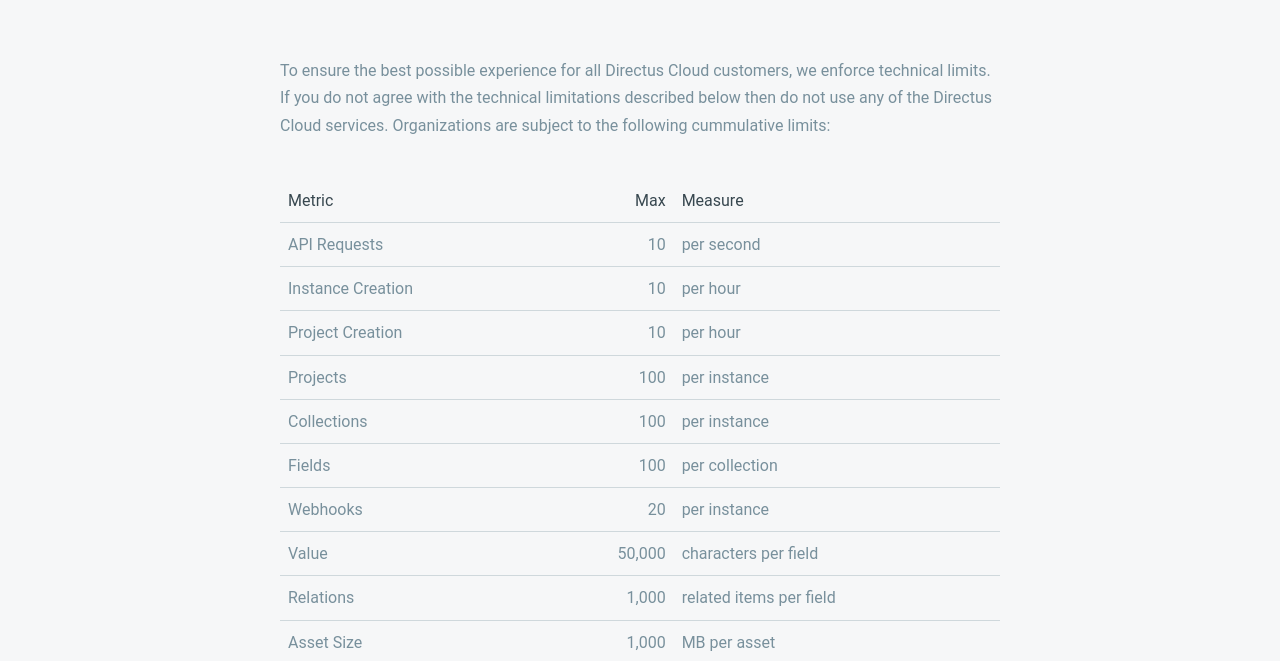
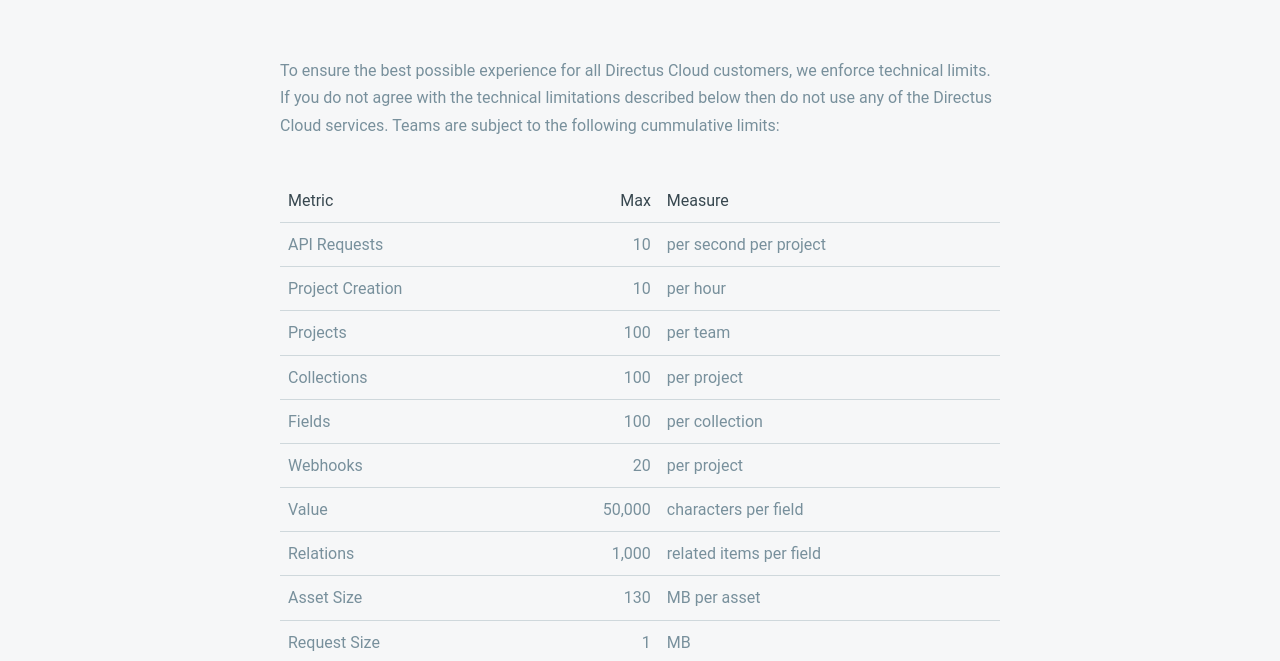
Before and after one commit to ryanwmitchell/website, a website built with Parcel: page src/technical-limits.html in a window 1280 px wide. Shown: the part 289-950 px from the top of the page. Built offline with nearby package versions, Linux system fonts and the light colour scheme; a web font is replaced by a local one; what plyr would draw is missing.

Commit message:
Cloud terms

```diff
--- a/src/technical-limits.html
+++ b/src/technical-limits.html
@@ -120,7 +120,7 @@
 			<div class="narrow">
 				<h2 class="margin-b-60"><b>Technical Limits Policy</b></h2>
 				<p>
-					To ensure the best possible experience for all Directus Cloud customers, we enforce technical limits. If you do not agree with the technical limitations described below then do not use any of the Directus Cloud services. Organizations are subject to the following cummulative limits:
+					To ensure the best possible experience for all Directus Cloud customers, we enforce technical limits. If you do not agree with the technical limitations described below then do not use any of the Directus Cloud services. Teams are subject to the following cummulative limits:
 				</p>
 				<p>
 					<table>
@@ -128,16 +128,15 @@
 							<tr><th>Metric</th><th>Max</th><th>Measure</th></tr>
 						</thead>
 						<tbody>
-							<tr><td>API Requests</td><td>10</td><td>per second</td></tr>
-							<tr><td>Instance Creation</td><td>10</td><td>per hour</td></tr>
+							<tr><td>API Requests</td><td>10</td><td>per second per project</td></tr>
 							<tr><td>Project Creation</td><td>10</td><td>per hour</td></tr>
-							<tr><td>Projects</td><td>100</td><td>per instance</td></tr>
-							<tr><td>Collections</td><td>100</td><td>per instance</td></tr>
+							<tr><td>Projects</td><td>100</td><td>per team</td></tr>
+							<tr><td>Collections</td><td>100</td><td>per project</td></tr>
 							<tr><td>Fields</td><td>100</td><td>per collection</td></tr>
-							<tr><td>Webhooks</td><td>20</td><td>per instance</td></tr>
+							<tr><td>Webhooks</td><td>20</td><td>per project</td></tr>
 							<tr><td>Value</td><td>50,000</td><td>characters per field</td></tr>
 							<tr><td>Relations</td><td>1,000</td><td>related items per field</td></tr>
-							<tr><td>Asset Size</td><td>1,000</td><td>MB per asset</td></tr>
+							<tr><td>Asset Size</td><td>130</td><td>MB per asset</td></tr>
 							<tr><td>Request Size</td><td>1</td><td>MB</td></tr>
 							<tr><td>Response Size</td><td>10</td><td>MB</td></tr>
 						</tbody>
```
Also changed, not shown: src/fair-usage.html (+3 -3 lines), src/services.html (+1 -1 lines).
